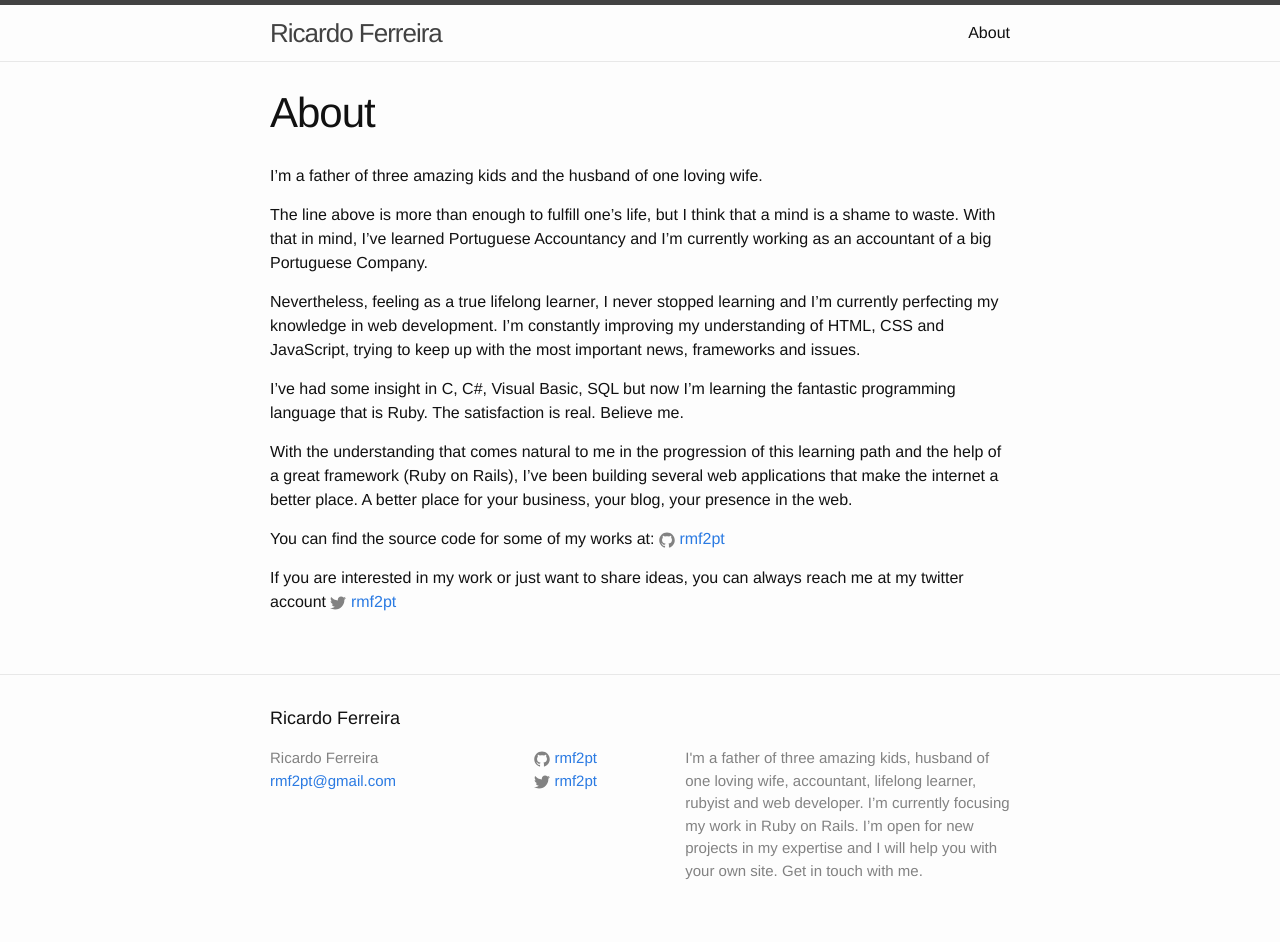
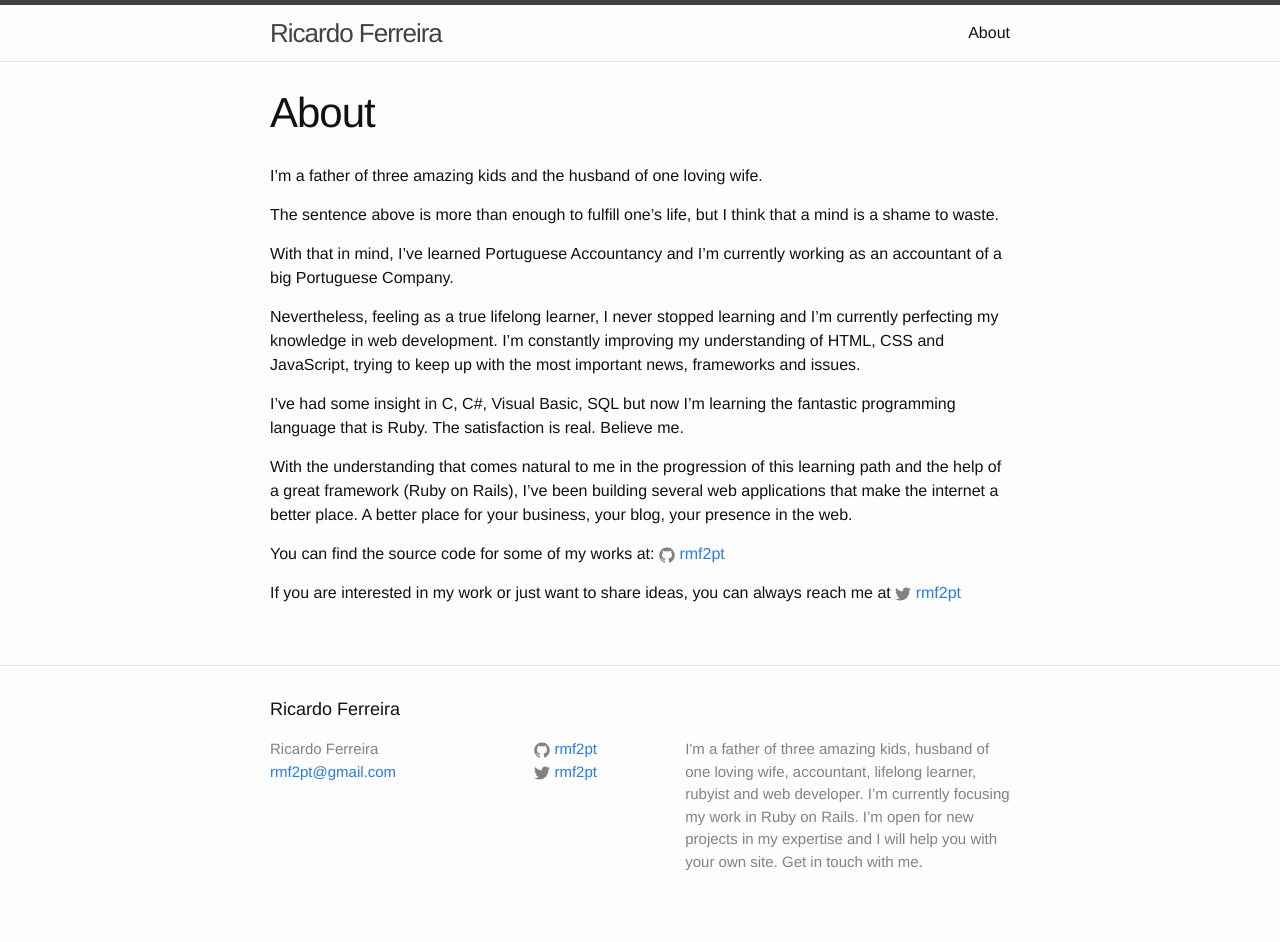
Before and after one commit to RMF2PT/rmf2pt.github.io, a Jekyll site: the page built from about.md, in a window 1280 px wide. Built offline with Jekyll 4.4.1, drawn with Linux system fonts in a browser that asks for light colours.

Commit message:
Update about.md

```diff
--- a/about.md
+++ b/about.md
@@ -6,7 +6,8 @@ permalink: /about/
 
 I'm a father of three amazing kids and the husband of one loving wife.
 
-The line above is more than enough to fulfill one’s life, but I think that a mind is a shame to waste.
+The sentence above is more than enough to fulfill one’s life, but I think that a mind is a shame to waste.
+
 With that in mind, I’ve learned Portuguese Accountancy and I’m currently working as an accountant of a big Portuguese Company.
 
 Nevertheless, feeling as a true lifelong learner, I never stopped learning and I’m currently perfecting my knowledge in web development. I’m constantly improving my understanding of HTML, CSS and JavaScript, trying to keep up with the most important news, frameworks and issues.
@@ -18,4 +19,4 @@ With the understanding that comes natural to me in the progression of this learn
 You can find the source code for some of my works at:
 {% include icon-github.html username="rmf2pt" %}
 
-If you are interested in my work or just want to share ideas, you can always reach me at my twitter account  {% include icon-twitter.html username="rmf2pt" %}
+If you are interested in my work or just want to share ideas, you can always reach me at {% include icon-twitter.html username="rmf2pt" %}
```
